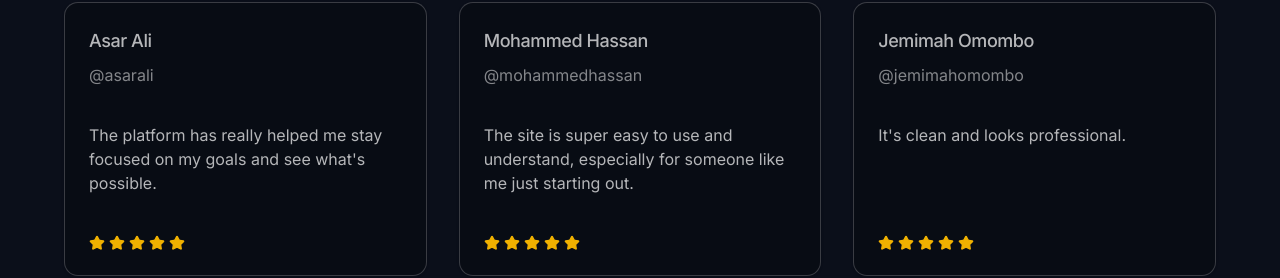
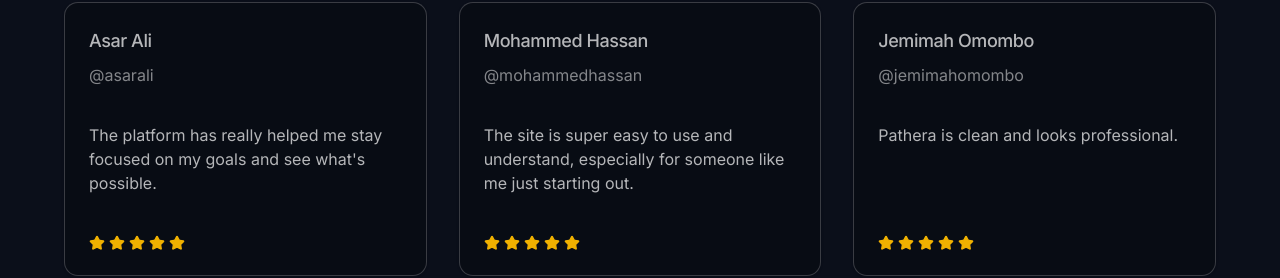
Before and after one commit to Pathera-app/pathera-landing, a Next.js app: page / in a window 1280 px wide. Shown: the part 4600-4878 px from the top of the page. Built offline with nearby package versions, Linux system fonts and the light colour scheme.

Commit message:
fix; build erros withunused variables

```diff
--- a/components/home/Features.tsx
+++ b/components/home/Features.tsx
@@ -1,6 +1,5 @@
 import React from 'react'
 import { BentoCard, BentoGrid, CARDS } from "@/components/magicui/bento-grid";
-import { FileText, BookOpen, Briefcase, Users } from 'lucide-react';
 import { ShimmerButton } from '@/components/magicui/shimmer-button';
 
 interface FeatureCard {
--- a/components/home/Process.tsx
+++ b/components/home/Process.tsx
@@ -1,7 +1,6 @@
 import React from 'react'
 import { Card } from "@/components/ui/card";
 import { FileText, Search, Briefcase } from 'lucide-react';
-import { BentoCard, BentoGrid, CARDS } from "@/components/magicui/bento-grid";
 import { ShimmerButton } from '../magicui/shimmer-button';
 
 const PROCESS = [
--- a/components/home/Testimonials.tsx
+++ b/components/home/Testimonials.tsx
@@ -20,7 +20,7 @@ const REVIEWS = [
     name: "Jemimah Omombo",
     username: "@jemimahomombo",
     rating: 5,
-    review: "It's clean and looks professional.",
+    review: "Pathera is clean and looks professional.",
   },
   {
     name: "Adel Hussain",
--- a/components/magicui/animated-beam.tsx
+++ b/components/magicui/animated-beam.tsx
@@ -92,11 +92,9 @@ export const AnimatedBeam: React.FC<AnimatedBeamProps> = ({
     };
 
     // Initialize ResizeObserver
-    const resizeObserver = new ResizeObserver((entries) => {
-      // For all entries, recalculate the path
-      for (let entry of entries) {
-        updatePath();
-      }
+    const resizeObserver = new ResizeObserver(() => {
+      // Recalculate the path
+      updatePath();
     });
 
     // Observe the container element
--- a/components/magicui/bento-grid.tsx
+++ b/components/magicui/bento-grid.tsx
@@ -1,5 +1,4 @@
 import { buttonVariants } from "@/components/ui/button";
-import { Calendar } from "@/components/ui/calendar";
 import { Command } from "@/components/ui/command";
 import { cn } from "@/lib/utils";
 import {
@@ -8,6 +7,7 @@ import {
 	FileText,
 	Briefcase,
 	BookOpen,
+	LucideIcon
 } from "lucide-react";
 import Link from "next/link";
 import { ReactNode } from "react";
@@ -147,7 +147,7 @@ const BentoCard = ({
 	name: string;
 	className: string;
 	background: ReactNode;
-	Icon: any;
+	Icon: LucideIcon;
 	description: string;
 	href: string;
 	cta: string;
```
